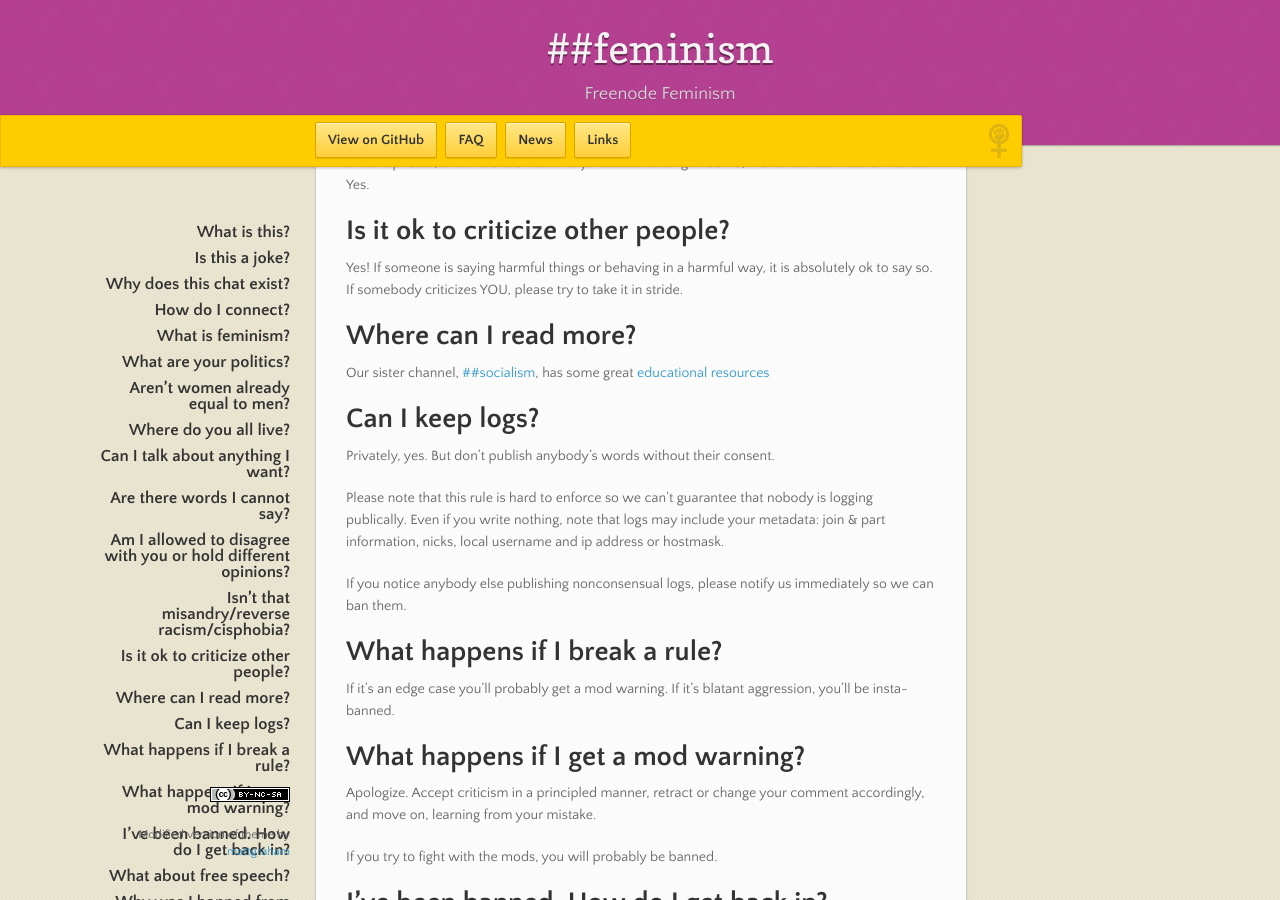
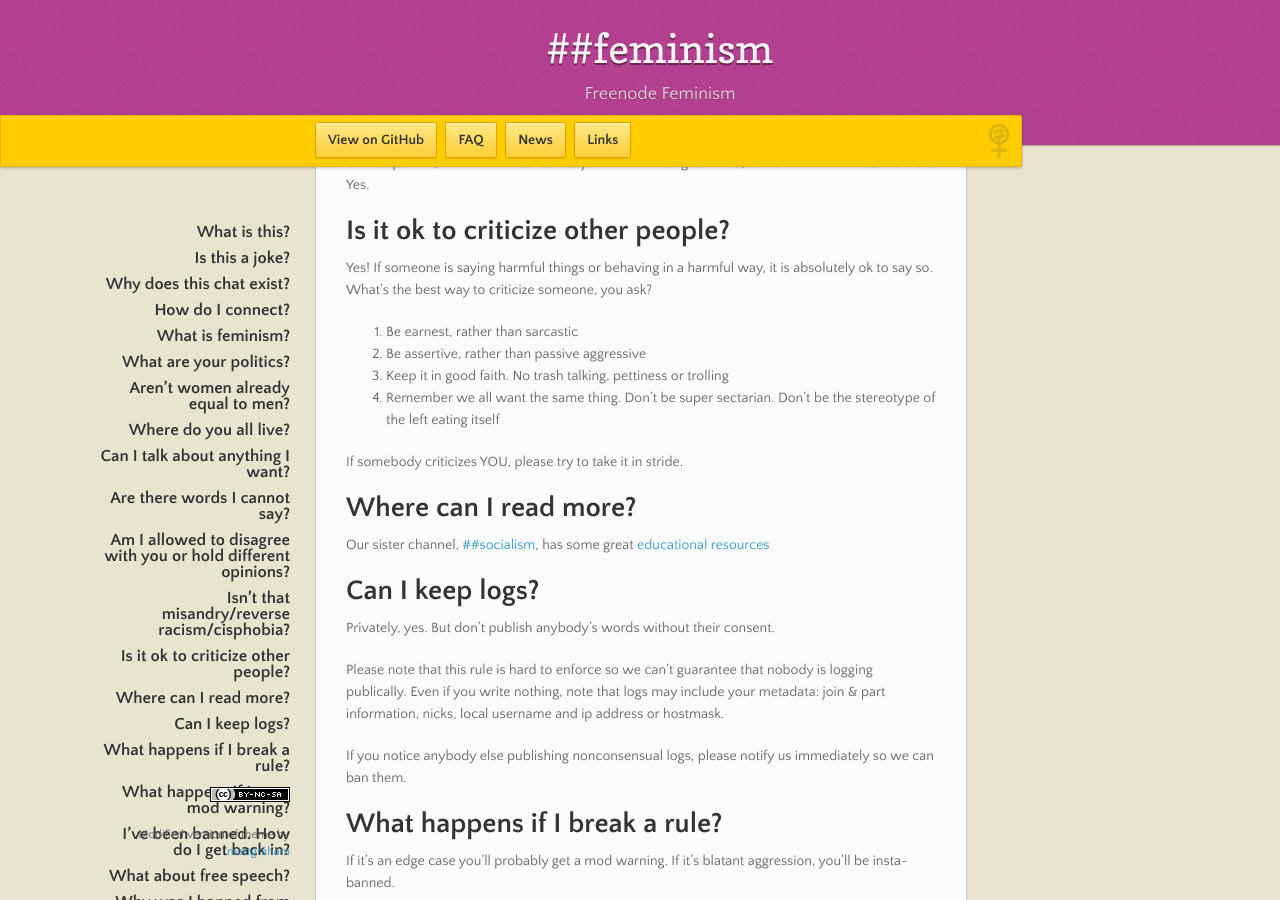
Before and after one commit to feminism-chat/feminism-chat.github.io, a Jekyll site: the page built from faq.md, in a window 1280 px wide and 900 px high, scrolled down 1895 px. Built offline with Jekyll 4.4.1, drawn with Linux system fonts in a browser that asks for light colours; nearby versions of some CDN libraries.

Commit message:
move to FAQ: how to criticize

```diff
--- a/faq.md
+++ b/faq.md
@@ -76,7 +76,13 @@ Those are not real things, are not threats to anybody, are not at all equivalent
 
 # Is it ok to criticize other people?
 
-Yes! If someone is saying harmful things or behaving in a harmful way, it is absolutely ok to say so. If somebody criticizes YOU, please try to take it in stride.
+Yes! If someone is saying harmful things or behaving in a harmful way, it is absolutely ok to say so. What's the best way to criticize someone, you ask?
+1. Be earnest, rather than sarcastic
+1. Be assertive, rather than passive aggressive
+1. Keep it in good faith. No trash talking, pettiness or trolling
+1. Remember we all want the same thing. Don't be super sectarian. Don't be the stereotype of the left eating itself
+
+If somebody criticizes YOU, please try to take it in stride.
 
 # Where can I read more?
 
```
Also changed, not shown: index.md (+0 -5 lines).
